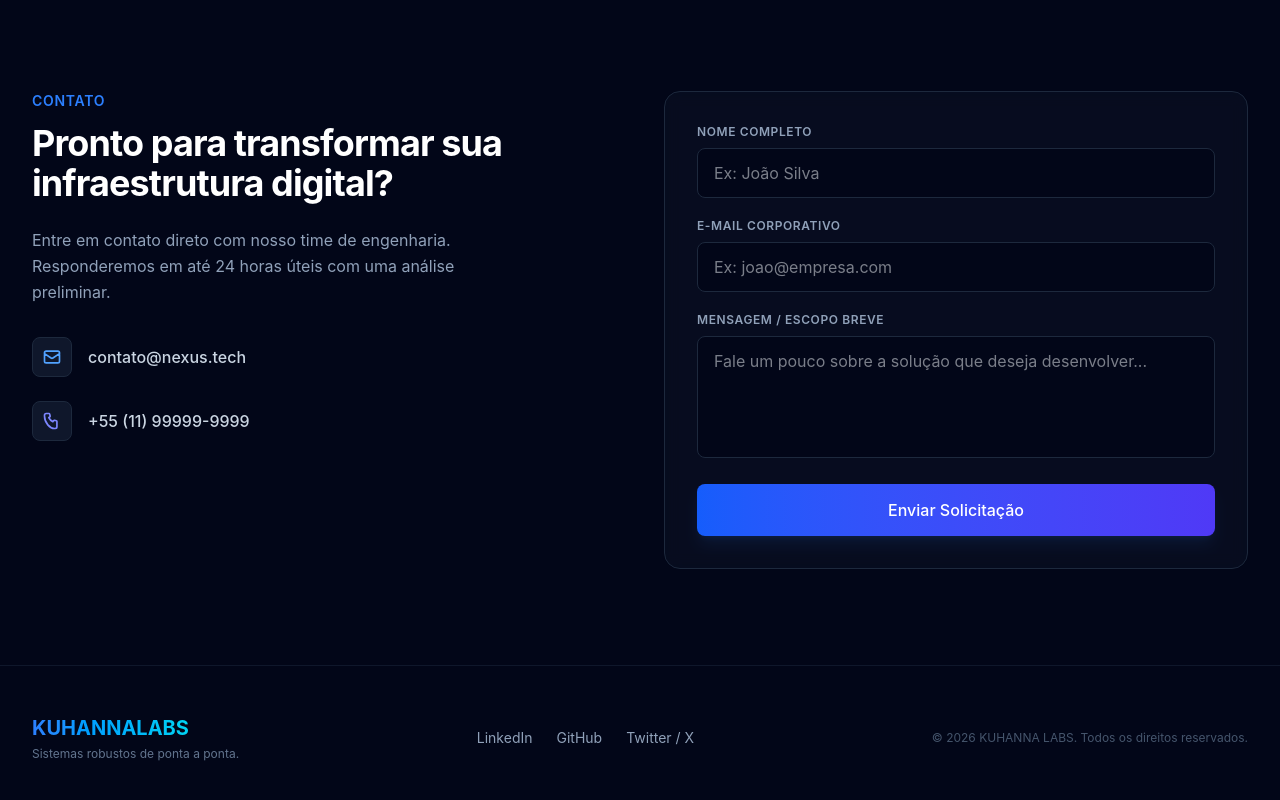
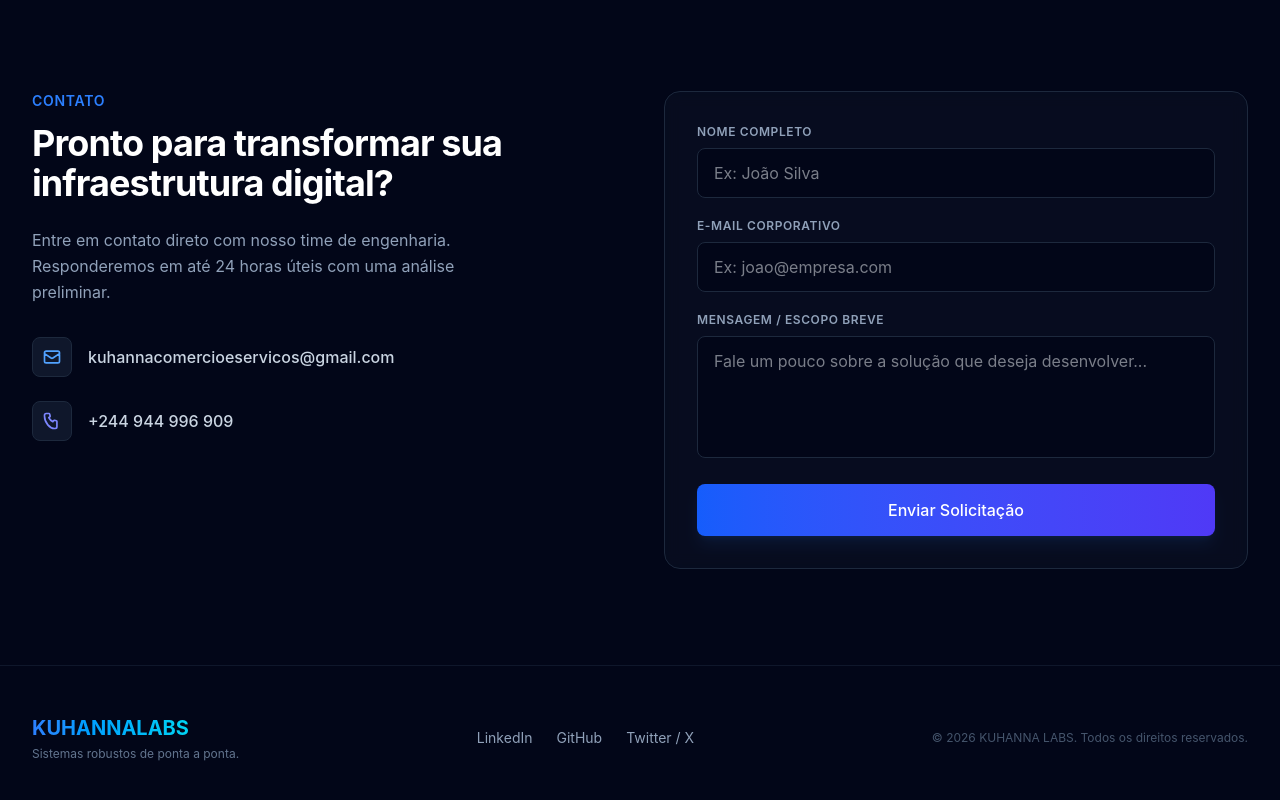
Before and after one commit to aja-silason/kuhanna-website, a React (Vite) app: page / in a window 1280 px wide. Shown: the part 3918-4718 px from the top of the page. Built offline with nearby package versions, Linux system fonts and the light colour scheme.

Commit message:
build: fixed bugs

```diff
--- a/src/App.tsx
+++ b/src/App.tsx
@@ -1,4 +1,3 @@
-import Navbar from './components/NavBar';
 import Hero from './components/Hero';
 import Services from './components/Services';
 import About from './components/About';
@@ -6,6 +5,7 @@ import Solutions from './components/Solutions';
 import Process from './components/Process';
 import Contact from './components/Contact';
 import Footer from './components/Footer';
+import Navbar from './components/Navbar';
 
 function App() {
   return (
--- a/src/components/About.tsx
+++ b/src/components/About.tsx
@@ -1,5 +1,3 @@
-import React from 'react';
-
 const About = () => {
   const stats = [
     { label: 'Missão', title: 'Impulsionar negócios através de software confiável e inovação de ponta.' },
--- a/src/components/Contact.tsx
+++ b/src/components/Contact.tsx
@@ -1,5 +1,3 @@
-import React from 'react';
-
 const Contact = () => {
   return (
     <section id="contato" className="py-24 bg-slate-950 relative overflow-hidden">
@@ -21,13 +19,13 @@ const Contact = () => {
                 <div className="w-10 h-10 rounded-lg bg-slate-900 border border-slate-800 flex items-center justify-center text-blue-400">
                   <svg className="w-5 h-5" fill="none" viewBox="0 0 24 24" stroke="currentColor"><path strokeLinecap="round" strokeLinejoin="round" strokeWidth="2" d="M3 8l7.89 5.26a2 2 0 002.22 0L21 8M5 19h14a2 2 0 002-2V7a2 2 0 00-2-2H5a2 2 0 00-2 2v10a2 2 0 002 2z"/></svg>
                 </div>
-                <span className="text-slate-300 font-medium">contato@nexus.tech</span>
+                <span className="text-slate-300 font-medium">kuhannacomercioeservicos@gmail.com</span>
               </div>
               <div className="flex items-center gap-4">
                 <div className="w-10 h-10 rounded-lg bg-slate-900 border border-slate-800 flex items-center justify-center text-indigo-400">
                   <svg className="w-5 h-5" fill="none" viewBox="0 0 24 24" stroke="currentColor"><path strokeLinecap="round" strokeLinejoin="round" strokeWidth="2" d="M3 5a2 2 0 012-2h3.28a1 1 0 01.94.725l.548 2.2a1 1 0 01-.321.988l-1.305.98a10.582 10.582 0 004.872 4.872l.98-1.305a1 1 0 01.988-.321l2.2.548a1 1 0 01.725.94V19a2 2 0 01-2 2h-1C9.716 21 3 14.284 3 6V5z"/></svg>
                 </div>
-                <span className="text-slate-300 font-medium">+55 (11) 99999-9999</span>
+                <span className="text-slate-300 font-medium">+244 944 996 909</span>
               </div>
             </div>
           </div>
@@ -45,7 +43,7 @@ const Contact = () => {
               </div>
               <div>
                 <label className="block text-xs font-semibold text-slate-400 uppercase tracking-wider mb-2">Mensagem / Escopo Breve</label>
-                <textarea rows="4" className="w-full bg-slate-950 border border-slate-800 rounded-lg px-4 py-3 text-slate-100 focus:outline-none focus:border-blue-500 transition-colors resize-none" placeholder="Fale um pouco sobre a solução que deseja desenvolver..." required></textarea>
+                <textarea rows={4} className="w-full bg-slate-950 border border-slate-800 rounded-lg px-4 py-3 text-slate-100 focus:outline-none focus:border-blue-500 transition-colors resize-none" placeholder="Fale um pouco sobre a solução que deseja desenvolver..." required></textarea>
               </div>
               <button type="submit" className="w-full bg-gradient-to-r from-blue-600 to-indigo-600 hover:from-blue-500 hover:to-indigo-500 text-white font-medium py-3.5 rounded-lg transition-colors shadow-lg shadow-blue-500/10">
                 Enviar Solicitação
--- a/src/components/Footer.tsx
+++ b/src/components/Footer.tsx
@@ -1,5 +1,3 @@
-import React from 'react';
-
 const Footer = () => {
   return (
     <footer className="bg-slate-950 border-t border-slate-900 py-12">
--- a/src/components/Hero.tsx
+++ b/src/components/Hero.tsx
@@ -1,4 +1,3 @@
-import React from 'react';
 
 const Hero = () => {
   return (
--- a/src/components/Process.tsx
+++ b/src/components/Process.tsx
@@ -1,4 +1,3 @@
-import React from 'react';
 
 const Process = () => {
   const steps = [
--- a/src/components/Services.tsx
+++ b/src/components/Services.tsx
@@ -1,4 +1,3 @@
-import React from 'react';
 
 const Services = () => {
   const services = [
--- a/src/components/Solutions.tsx
+++ b/src/components/Solutions.tsx
@@ -1,4 +1,3 @@
-import React from 'react';
 
 const Solutions = () => {
   const solutions = [
```
